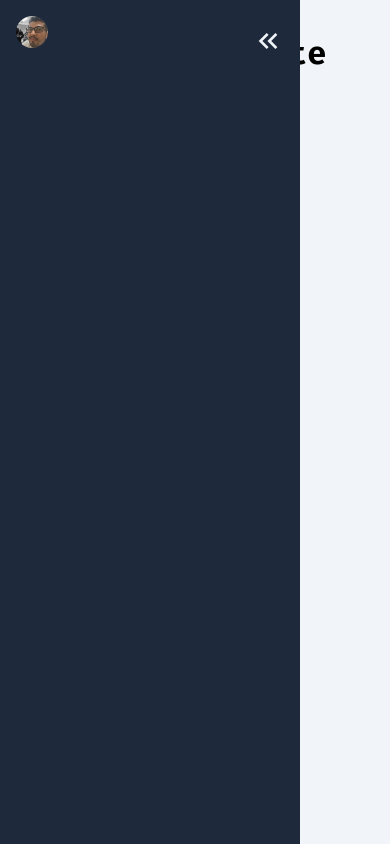
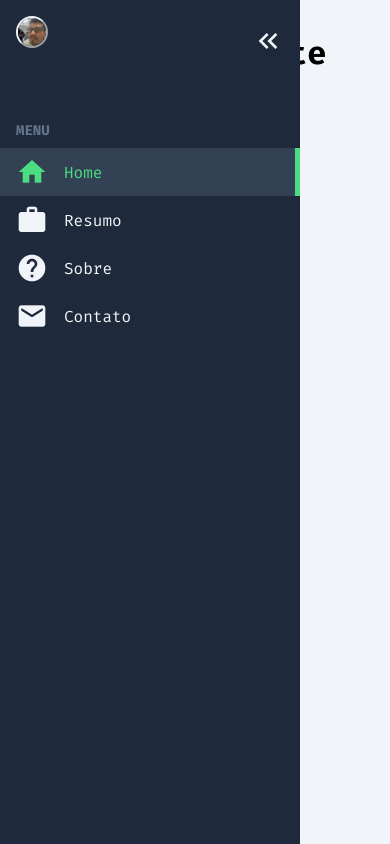
Before and after one commit to mabner/mabner.github.io, a Vue app: page / in a window 390 px wide. Both pictures are taken after a click on the button "keyboard_double_arrow_right". Built offline with nearby package versions, Linux system fonts and the light colour scheme.

Commit message:
responsive aside menu

```diff
--- a/index.html
+++ b/index.html
@@ -4,10 +4,6 @@
 		<meta charset="UTF-8" />
 		<link rel="icon" href="/favicon.ico" />
 		<link rel="manifest" href="icons.webmanifest" />
-		<link rel="preconnect" href="https://fonts.googleapis.com" />
-		<link rel="preconnect" href="https://fonts.gstatic.com" crossorigin />
-		<link rel="preconnect" href="https://fonts.googleapis.com" />
-		<link rel="preconnect" href="https://fonts.gstatic.com" crossorigin />
 		<link rel="preconnect" href="https://fonts.googleapis.com" />
 		<link rel="preconnect" href="https://fonts.gstatic.com" crossorigin />
 		<link
--- a/src/components/Sidebar.vue
+++ b/src/components/Sidebar.vue
@@ -7,6 +7,25 @@
 			<button class="menu-toggle" @click="ToggleMenu">
 				<span class="material-icons">keyboard_double_arrow_right</span>
 			</button>
+		</div>
+		<h3>Menu</h3>
+		<div class="menu">
+			<router-link class="button" to="/">
+				<span class="material-icons">home</span>
+				<span class="text">Home</span>
+			</router-link>
+			<router-link class="button" to="/overview">
+				<span class="material-icons">work</span>
+				<span class="text">Resumo</span>
+			</router-link>
+			<router-link class="button" to="/about">
+				<span class="material-icons">help</span>
+				<span class="text">Sobre</span>
+			</router-link>
+			<router-link class="button" to="/contact">
+				<span class="material-icons">email</span>
+				<span class="text">Contato</span>
+			</router-link>
 		</div>
 	</aside>
 </template>
@@ -37,6 +56,9 @@ aside {
 
 		img {
 			width: 2rem;
+			border-style: outset;
+			border-width: 2px;
+			border-color: var(--light);
 			border-radius: 50%;
 		}
 	}
@@ -58,11 +80,59 @@ aside {
 				color: var(--light);
 				transition: 0.02s ease-out;
 			}
-			&:hover{
+
+			&:hover {
 				.material-icons {
 					color: var(--primary);
 					transform: translateX(0.5rem);
 				}
+			}
+		}
+	}
+
+	h3,
+	.button .text {
+		opacity: 0;
+		transition: 0.3s ease-out;
+	}
+
+	h3 {
+		color: var(--grey);
+		font-size: 0.875rem;
+		margin-bottom: 0.5rem;
+		text-transform: uppercase;
+	}
+
+	.menu {
+		margin: 0 -1rem;
+
+		.button {
+			display: flex;
+			align-items: center;
+			text-decoration: none;
+			padding: 0.5rem 1rem;
+			transition: 0.2s ease-out;
+
+			.material-icons {
+				font-size: 2rem;
+				color: var(--light);
+				transition: 0.2s ease-out;
+			}
+
+			.text {
+				color: var(--light);
+			}
+
+			&:hover, &.router-link-exact-active {
+				background-color: var(--dark-alt);
+
+				.material-icons,
+				.text {
+					color: var(--primary);
+				}
+			}
+			&.router-link-exact-active {
+				border-right: 5px solid var(--primary);
 			}
 		}
 	}
@@ -72,8 +142,20 @@ aside {
 
 		.menu-toggle-wrap {
 			top: -3rem;
+
 			.menu-toggle {
 				transform: rotate(-180deg);
+			}
+		}
+
+		h3,
+		.button .text {
+			opacity: 1;
+		}
+
+		.button {
+			.material-icons {
+				margin-right: 1rem;
 			}
 		}
 	}
```
